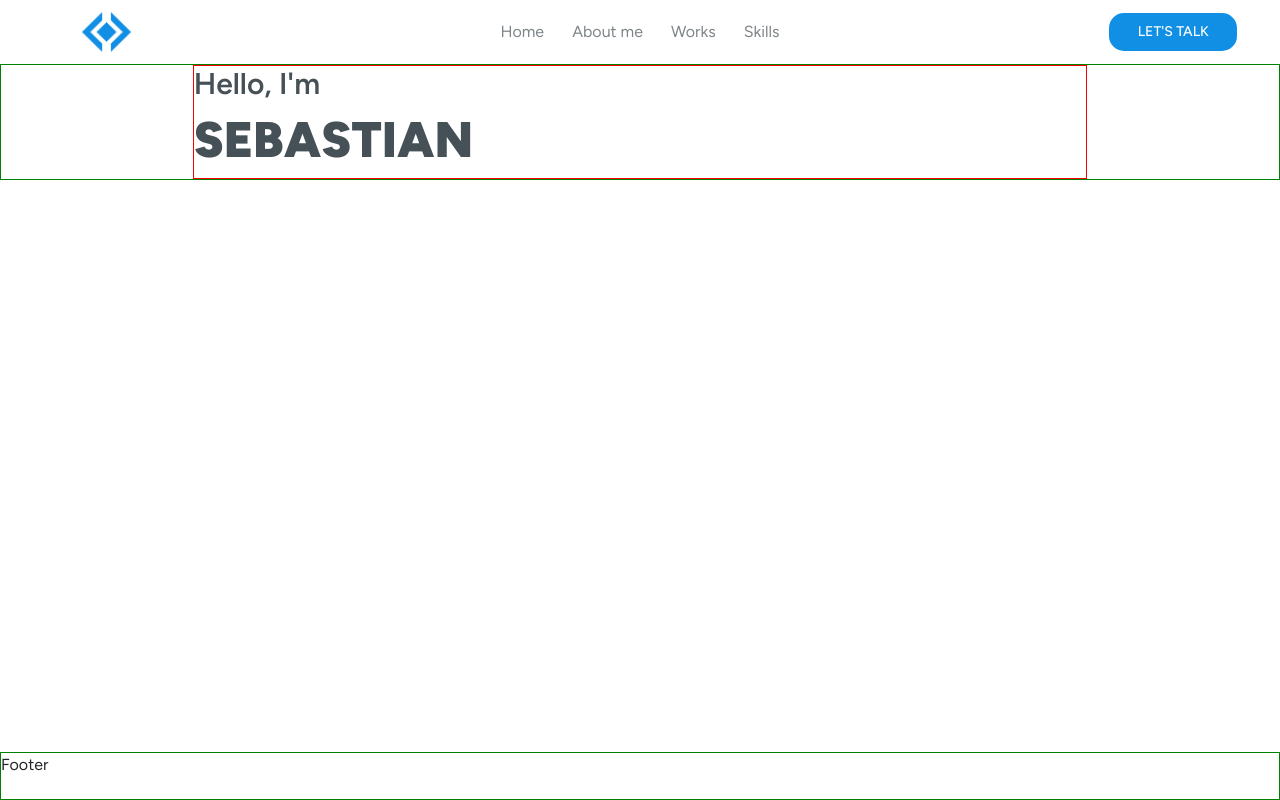
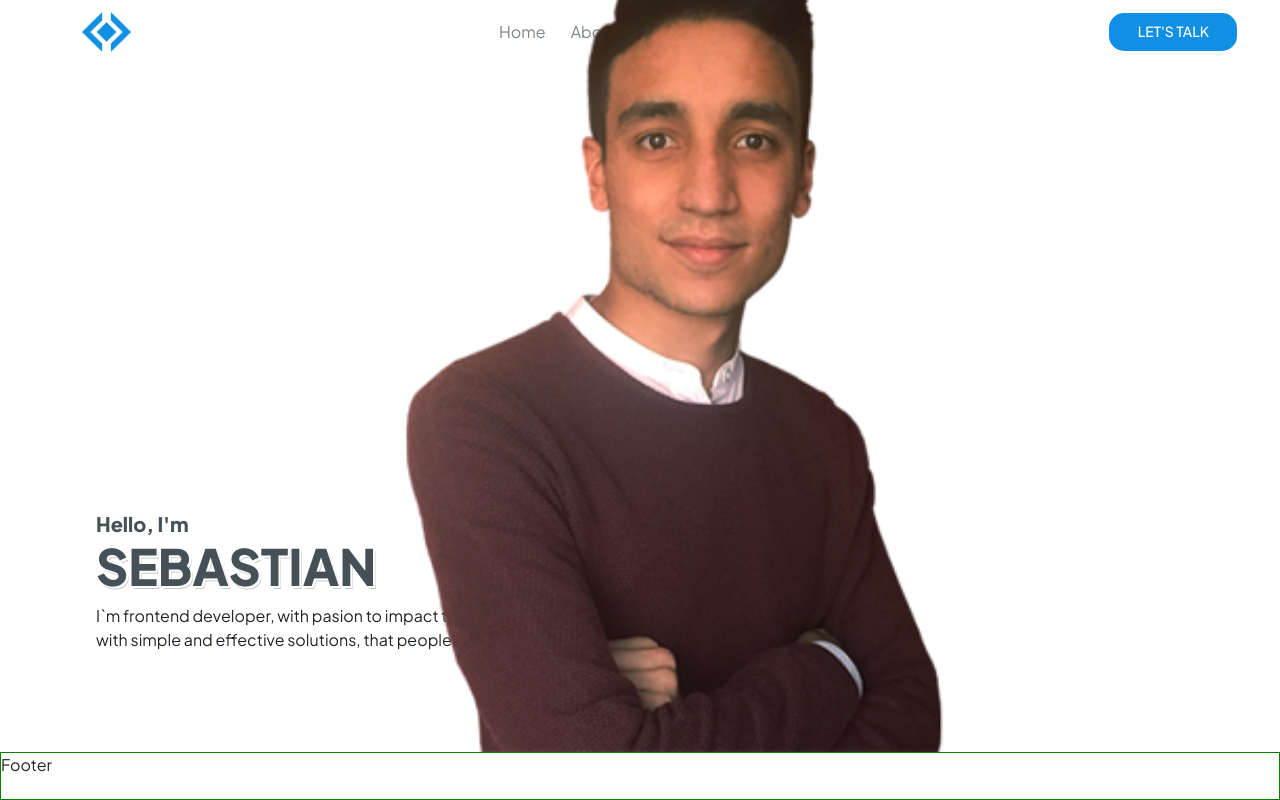
Before and after one commit to sesanchezra/Portfolio, a React (Vite) app: page /#/ in a window 1280 px wide. Built offline with nearby package versions, Linux system fonts and the light colour scheme.

Commit message:
Home 1.0.1 Home description 15%

```diff
--- a/src/CSS/App.css
+++ b/src/CSS/App.css
@@ -1,4 +1,4 @@
-@import url('https://fonts.googleapis.com/css2?family=Figtree:wght@300;400;500;600;700;800;900&display=swap');
+@import url('https://fonts.googleapis.com/css2?family=Plus+Jakarta+Sans:wght@200;300;400;500;600;700;800&display=swap');
 :root{
     --grey: rgb(241, 244, 246);
     --light-grey: rgb(243, 245, 248);
@@ -13,5 +13,5 @@
 
     box-sizing: border-box;
     padding: 0;
-    font-family: 'Figtree', sans-serif;
+    font-family: 'Plus Jakarta Sans', sans-serif;
 }
--- a/src/components/Header/Header.css
+++ b/src/components/Header/Header.css
@@ -216,7 +216,7 @@
         width: 100%;
         background-color: var(--light-blue);
         transition: height 0.8s ease-in-out;
-        z-index: -1;
+        z-index: 4;
     }
 
     .Header__navbar__menu__true ul{
@@ -253,7 +253,7 @@
         align-items: center;
         /* background-color: var(--light-blue); */
         transition: bottom 0.8s ease-in-out;
-        z-index: -1;
+        z-index: 4;
     }
 
     .Header__navbar__action__false{
--- a/src/components/Home/Home.css
+++ b/src/components/Home/Home.css
@@ -1,4 +1,4 @@
-@import url('https://fonts.googleapis.com/css2?family=Figtree:wght@300;400;500;600;700;800;900&display=swap');
+@import url('https://fonts.googleapis.com/css2?family=Plus+Jakarta+Sans:wght@200;300;400;500;600;700;800&display=swap');
 :root{
     --grey: rgb(241, 244, 246);
     --light-grey: rgb(243, 245, 248);
@@ -13,27 +13,92 @@
 .Home{
     width: 100vw;
     min-height: 86vh;
+    z-index: 1;
+    position: relative;
+    display: flex;
+    flex-direction: column;
+    justify-content: flex-start;
 }
 
 .Home__description{
-    border: 1px solid green;
     display: flex;
     justify-content: center;
+    align-items: center;
+    flex-direction: column;
+    /* border: 1px solid green; */
+    margin-top: 35%;
+    width: 100%;
 }
 
 .Home__description__header{
-    border: 1px solid red;
     width: 70%;
+    /* border: 1px solid red; */
+    display: flex;
+    align-items: center;
+    flex-direction: column;
+
+}
+
+.Home__description__content{
+    width:70%;
 }
 
 .Home__description__header h2{
     font-size: 50px;
     font-weight: 900;
     color: var(--dark);
+    position: relative;
+    text-shadow: 2px 2px 0px white, 2.5px 2.5px 0px rgb(70, 81, 87,0.3);
+    z-index: -1;
 }
 
-.Home__description__header h4{
-    font-size: 30px;
-    font-weight: 600;
+.Home__description__header h5{
+    font-size: 20px;
+    font-weight: 800;
     color: var(--dark);
+    margin: 0;
 }
+
+.Home__img{
+    /* border: 1px solid blue; */
+    width: 100%;
+    display: flex;
+    justify-content: center;
+    align-items: center;
+    position: fixed;
+    bottom: 6vh;
+}
+
+.Home__img img{
+    object-fit: contain;
+    width: 80%;
+}
+
+
+
+
+
+@media screen and (max-width:400px){
+    .Home__description__header h2{
+        font-size: 40px;
+        text-shadow: 1px 1px 0px white, 2px 2px 0px rgb(70, 81, 87,0.3);
+    }
+
+    .Home__description__header h5{
+        font-size: 16px;
+    }
+}
+
+@media screen and (min-width:600px){
+    .Home__description{
+        justify-content: space-evenly;
+        width: 50%;
+    }
+
+    .Home__description__header{
+        align-items: flex-start;
+    }
+}
+@media screen and (max-width:1000px){
+
+}
--- a/src/components/Home/Home.jsx
+++ b/src/components/Home/Home.jsx
@@ -1,14 +1,25 @@
 import React from 'react'
 import './Home.css'
+import Profile from '../../assets/Profile.png'
 
 const Home = () => {
     return (
         <div className='Home'>
             <div className='Home__description'>
                 <div className='Home__description__header'>
-                    <h4>Hello, I'm</h4>
-                    <h2>SEBASTIAN</h2>
+                    <h5>Hello, I'm</h5>
+                    <h2>
+                        SEBASTIAN
+                    </h2>
                 </div>
+                <div className='Home__description__content'>
+                    <p>
+                        I`m frontend developer, with pasion to impact the world with simple and effective solutions, that people could love.
+                    </p>
+                </div>
+            </div>
+            <div className='Home__img'>
+                <img src={Profile} alt="profile" />
             </div>
         </div>
     )
```
Also changed, not shown: src/assets/Profile.png (added).
